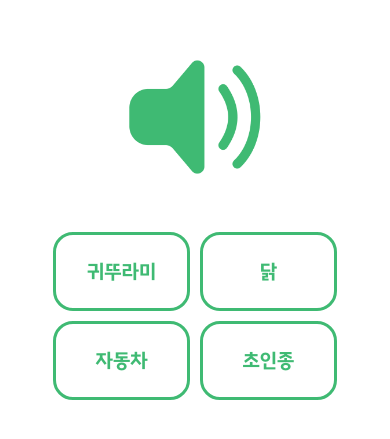
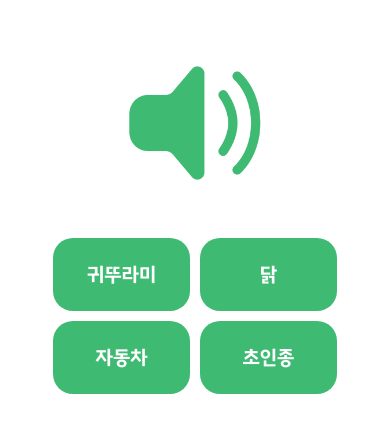
Before and after one commit to rladpwl0512/memo, a React Native app: screen /SoundCheck in a window 390 px wide. Shown: the part 201-640 px from the top of the page. Built offline with nearby package versions, Linux system fonts and the light colour scheme.

Commit message:
feat: 버튼 클릭 구현

```diff
--- a/components/GreenButton.jsx
+++ b/components/GreenButton.jsx
@@ -2,10 +2,12 @@ import global from "../styles/globalStyle";
 import colors from "../styles/theme";
 import { Pressable, StyleSheet, Text } from "react-native";
 
-function GreenButton({ text, width, onClick, outline = false }) {
+// 클릭하면 크기가 작아졌다 커지고 + 색이 더 어둡게 변함
+// 클릭이 된 버튼은 색을 유지한다.
+function GreenButton({ text, width, onClick, clicked = false }) {
   return (
-    <Pressable style={[styles.button, { width }, outline ? styles.outline : styles.filled]} onPress={onClick}>
-      <Text style={[global.button, outline ? styles.outlineText : styles.filledText]}>{text}</Text>
+    <Pressable style={({ pressed }) => [styles.button, { width }, styles.filled, pressed && styles.pressed, clicked && styles.clicked]} onPress={onClick}>
+      <Text style={[global.button, styles.filledText]}>{text}</Text>
     </Pressable>
   );
 }
@@ -26,13 +28,13 @@ const styles = StyleSheet.create({
     color: colors.WHITE,
   },
 
-  outline: {
-    borderWidth: 3,
-    borderColor: colors.PRIMARY_100,
+  pressed: {
+    backgroundColor: colors.PRIMARY_200,
+    transform: [{ scale: 0.9 }],
   },
 
-  outlineText: {
-    color: colors.PRIMARY_100,
+  clicked: {
+    backgroundColor: colors.PRIMARY_200,
   },
 });
 
--- a/screens/QuizScreen.jsx
+++ b/screens/QuizScreen.jsx
@@ -2,21 +2,31 @@ import React, { useEffect, useState } from "react";
 import { View, Text, Image, StyleSheet } from "react-native";
 import { db } from "../firebase";
 import global from "../styles/globalStyle";
+import { shuffleArray } from "../utils/utils";
+import GreenButton from "../components/GreenButton";
+import { Entypo } from "@expo/vector-icons";
 
 const QuizScreen = ({ navigation }) => {
+  const [clickedButton, setClickedButton] = useState("");
   const [questions, setQuestions] = useState([]);
   const [currentQuestionIndex, setCurrentQuestionIndex] = useState(0);
   const [status, setStatus] = useState("");
+  const [emotions, setEmotions] = useState([]);
 
   useEffect(() => {
     const getQuiz = async () => {
       const quizDb = await db.collection("quiz").doc("chapter1").get();
-      const shuffledQuestions = shuffleQuestions(quizDb.data().problems);
+      const shuffledQuestions = shuffleArray(quizDb.data().problems);
       setQuestions(shuffledQuestions);
     };
 
     getQuiz();
   }, []);
+
+  useEffect(() => {
+    setClickedButton("");
+    setEmotions(shuffleArray(["무표정", "행복", "놀람", "부끄러움", "불안", "슬픔", "화남"]));
+  }, [currentQuestionIndex]);
 
   useEffect(() => {
     if (questions.length === 0) return;
@@ -29,13 +39,8 @@ const QuizScreen = ({ navigation }) => {
     showNextQuestion();
   }, [currentQuestionIndex, questions]);
 
-  const shuffleQuestions = (questionsData) => {
-    const shuffledQuestions = [...questionsData];
-    for (let i = shuffledQuestions.length - 1; i > 0; i--) {
-      const j = Math.floor(Math.random() * (i + 1));
-      [shuffledQuestions[i], shuffledQuestions[j]] = [shuffledQuestions[j], shuffledQuestions[i]];
-    }
-    return shuffledQuestions;
+  const handleButtonClick = (emotion) => () => {
+    setClickedButton(emotion);
   };
 
   const showNextQuestion = () => {
@@ -62,10 +67,23 @@ const QuizScreen = ({ navigation }) => {
   return (
     currentQuestionIndex < questions.length && (
       <View style={[global.container, styles.container]}>
-        {status === "wait" && <Text>Wait.. {currentQuestionIndex}</Text>}
+        {status === "wait" && <Entypo name="plus" size={80} color="black" />}
         {status === "problem" && <Image style={styles.image} source={{ uri: questions[currentQuestionIndex].question }} />}
         {status === "blank" && <View></View>}
-        {status === "options" && <Text>{questions[currentQuestionIndex].answer}</Text>}
+
+        {/*
+        - 7개의 선택지를 랜덤으로 보여준다 (각 선택지별로, key가 있음. key에 따라 text를 변경)
+        - 선택을 했을 때, questions[currentQuestionIndex].answer === key와 일치하는지 확인한다.
+        - 데이터를 보낸다
+        */}
+
+        {status === "options" && (
+          <View style={styles.optionButtons}>
+            {emotions.map((emotion, index) => (
+              <GreenButton text={emotion} width="40%" onClick={handleButtonClick(emotion)} clicked={clickedButton === emotion} />
+            ))}
+          </View>
+        )}
       </View>
     )
   );
@@ -87,6 +105,13 @@ const styles = StyleSheet.create({
     width: 200,
     height: 200,
   },
+
+  optionButtons: {
+    flexDirection: "row",
+    flexWrap: "wrap",
+    justifyContent: "center",
+    gap: 10,
+  },
 });
 
 export default QuizScreen;
--- a/screens/SoundCheckScreen.jsx
+++ b/screens/SoundCheckScreen.jsx
@@ -51,10 +51,10 @@ function SoundCheckScreen({ navigation }) {
           <Image style={styles.icon} source={require("../assets/icon/speaker.png")} />
         </Pressable>
         <View style={styles.buttonContainer}>
-          <GreenButton text="귀뚜라미" width="40%" onClick={handleButtonClick("cricket")} outline={clickedButton !== "cricket"} />
-          <GreenButton text="닭" width="40%" onClick={handleButtonClick("chicken")} outline={clickedButton !== "chicken"} />
-          <GreenButton text="자동차" width="40%" onClick={handleButtonClick("car")} outline={clickedButton !== "car"} />
-          <GreenButton text="초인종" width="40%" onClick={handleButtonClick("bell")} outline={clickedButton !== "bell"} />
+          <GreenButton text="귀뚜라미" width="40%" onClick={handleButtonClick("cricket")} clicked={clickedButton === "cricket"} />
+          <GreenButton text="닭" width="40%" onClick={handleButtonClick("chicken")} clicked={clickedButton === "chicken"} />
+          <GreenButton text="자동차" width="40%" onClick={handleButtonClick("car")} clicked={clickedButton === "car"} />
+          <GreenButton text="초인종" width="40%" onClick={handleButtonClick("bell")} clicked={clickedButton === "bell"} />
         </View>
       </View>
 
--- a/styles/theme.js
+++ b/styles/theme.js
@@ -1,5 +1,6 @@
 const colors = {
   PRIMARY_100: "#3FBA73",
+  PRIMARY_200: "#2C8351",
   BLACK: "#000",
   WHITE: "#fff",
   GRAY_700: "#616161",
--- /dev/null
+++ b/utils/utils.js
@@ -0,0 +1,10 @@
+const shuffleArray = (data) => {
+  const shuffledQuestions = [...data];
+  for (let i = shuffledQuestions.length - 1; i > 0; i--) {
+    const j = Math.floor(Math.random() * (i + 1));
+    [shuffledQuestions[i], shuffledQuestions[j]] = [shuffledQuestions[j], shuffledQuestions[i]];
+  }
+  return shuffledQuestions;
+};
+
+export { shuffleArray };
```
Also changed, not shown: utils/data.js (added, +11 -0 lines).
